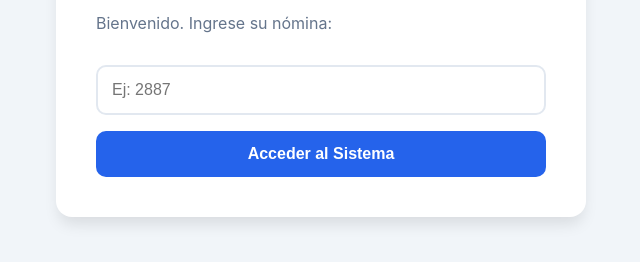
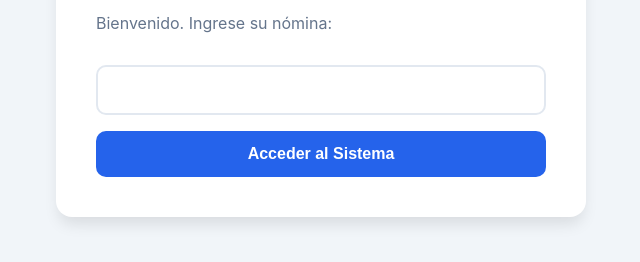
Before and after one commit to gerardomisael0011-wq/PortalCapacitacion, a website: page public/index.html in a window 1280 px wide. Shown: the part 336-598 px from the top of the page, without its empty margins (319-959 px from the left). Drawn offline with Linux system fonts and the light colour scheme.

Commit message:
Mejora de diseño visual

```diff
--- a/public/index.html
+++ b/public/index.html
@@ -10,7 +10,7 @@
     <div class="card" id="app">
         <h1>Portal de Capacitación</h1>
         <p>Bienvenido. Ingrese su nómina:</p>
-        <input type="text" id="nomina" placeholder="Ej: 2887">
+        <input type="text" id="nomina">
         <button class="btn-pending" onclick="ingresar()">Acceder al Sistema</button>
     </div>
 
```
